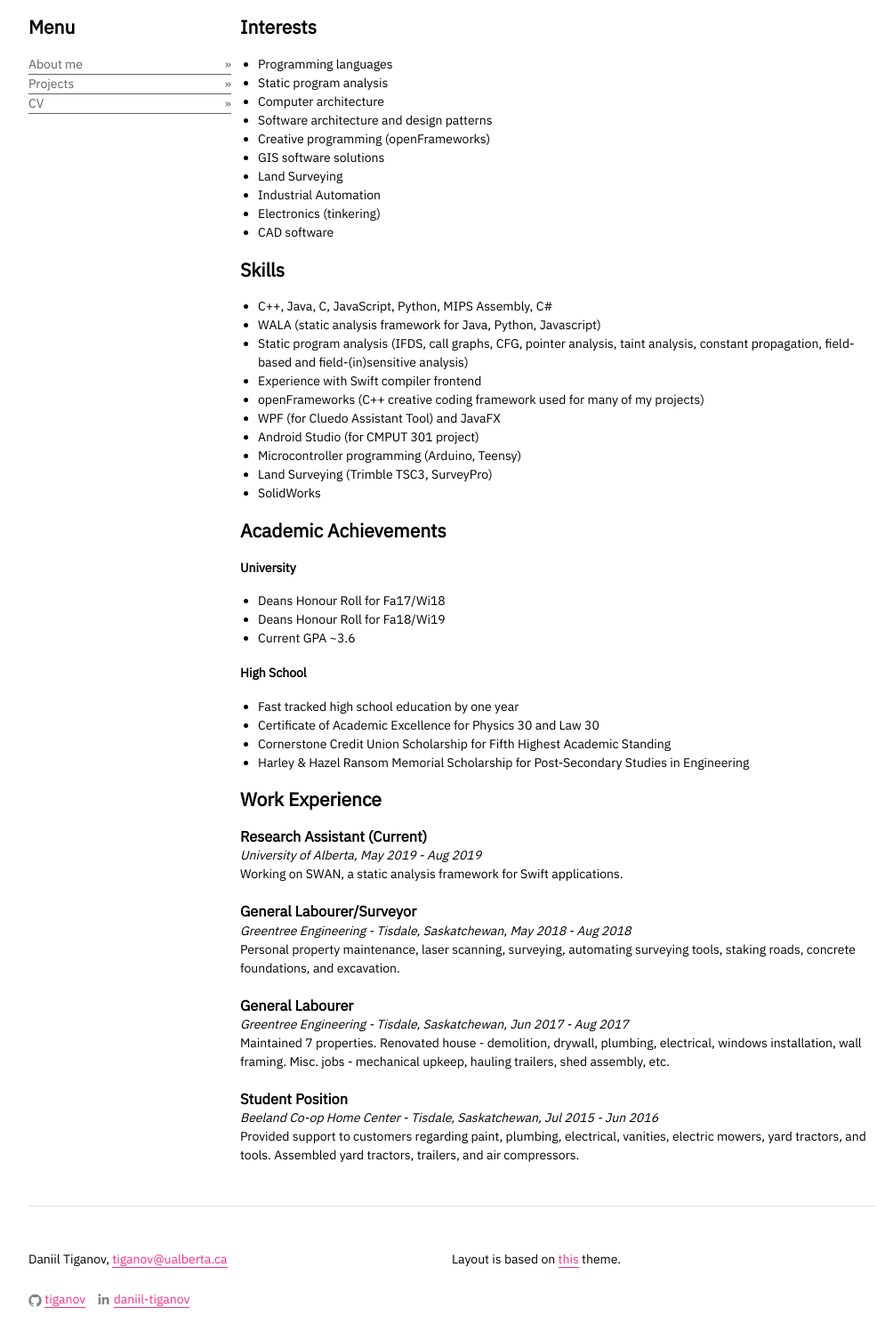
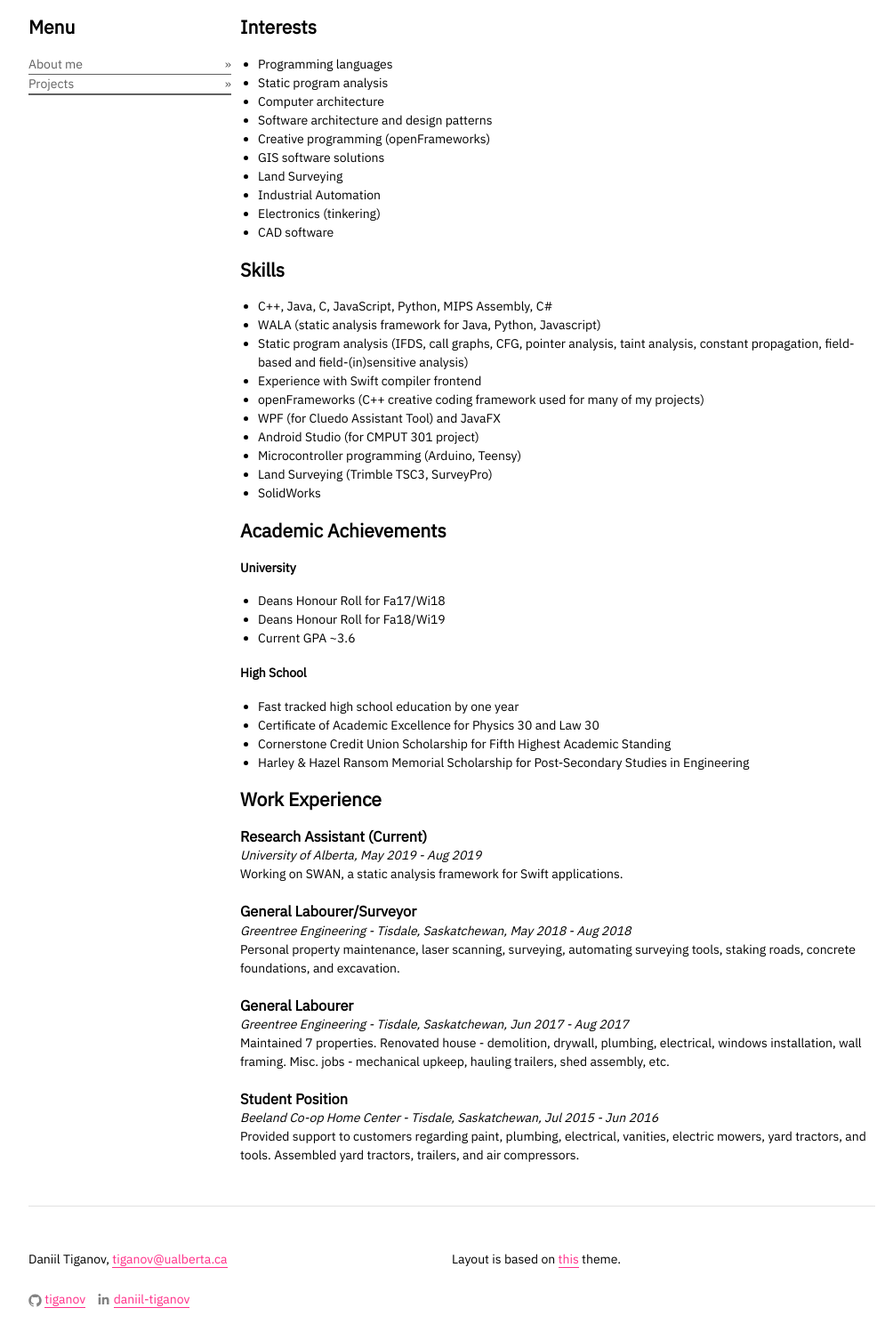
Before and after one commit to tiganov/tiganov.github.io, a Jekyll site: the page built from cv.html, in a window 1280 px wide. Shown: the whole page at 89% size, without its empty margins (132-1136 px from the left). Built offline with Jekyll 4.4.1, drawn with Linux system fonts in a browser that asks for light colours.

Commit message:
fixed pdf link?

```diff
--- a/_config.yml
+++ b/_config.yml
@@ -32,8 +32,6 @@
     url: /
   - text: Projects
     url: /projects
-  - text: CV
-    url: https://tiganov.ca/cv.pdf
 
 about_description: "Computing Science undergraduate student at the University of Alberta.
 Working at the Maple lab under Dr. Karim Ali during the summer/fall of 2019."
--- a/_includes/navigation.html
+++ b/_includes/navigation.html
@@ -9,6 +9,6 @@
             {{ link.text }} <div class="pull-right">»</div>
         </a>
         {% endfor %}
+        <a class="menu-item" role="menuitem" title="CV" href="cv.pdf" download></a>
     </nav>
-
 </div>
```
Also changed, not shown: 1 other file. Lines whose indentation alone changed are shown as unchanged.
